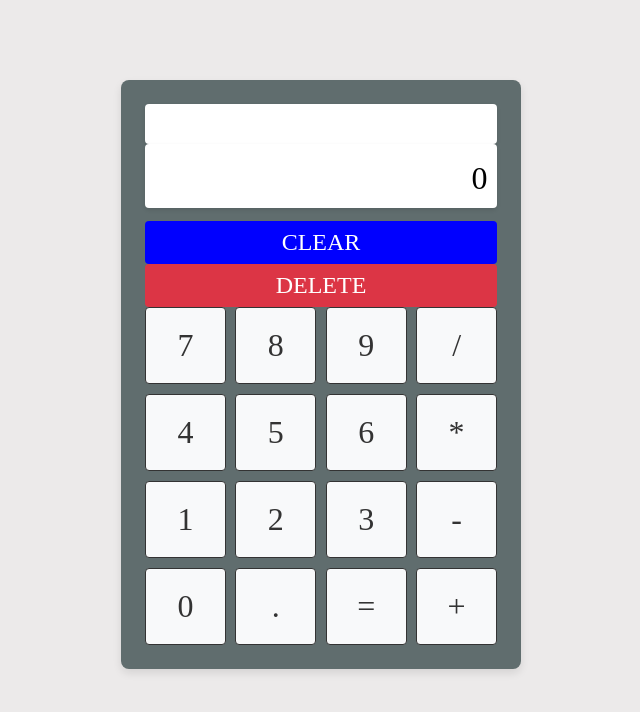
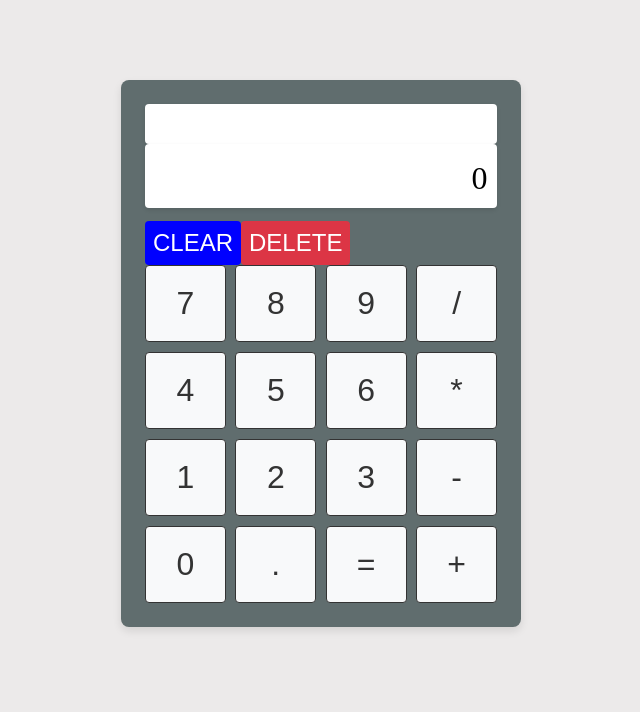
Before and after one commit to sasanedicbn/Calculator-React, a React (Vite) app in the folder Calculator-React/: page / in a window 1280 px wide. Shown: the top 712 px of the page, without its empty margins (319-959 px from the left). Built offline with nearby package versions, Linux system fonts and the light colour scheme; the HTML template or start-up script is replaced by a standard one.

Commit message:
Update code

```diff
--- a/Calculator-React/src/Calculator.tsx
+++ b/Calculator-React/src/Calculator.tsx
@@ -15,8 +15,14 @@ function Calculator() {
     setFirstOperand((prev) => prev + value);
   };
 
-  const chooseOperator = (e: MouseEvent<HTMLDivElement>) => {
-    const value =  (e.target as HTMLDivElement).textContent;
+  const clearOperands = () => {
+    setFirstOperand("0");
+    setSecondOperand("");
+    setOperation("");
+  };
+
+  const chooseOperator = (e) => {
+    const value = e.target.textContent;
 
     if (!firstOperand) return;
 
@@ -75,17 +81,12 @@ function Calculator() {
     }
   };
 
-  const clearOperands = () => {
-    setFirstOperand("0");
-    setSecondOperand("");
-    setOperation("");
-  };
 
   const deleteOperand = () => {
     if (firstOperand !== "0") {
       setFirstOperand((prev) => {
-        const Result = prev.slice(0, -1);
-        return Result === "" ? "0" : Result;
+        const result = prev.slice(0, -1);
+        return result === "" ? "0" : result;
       });
     }
   };
@@ -102,62 +103,62 @@ function Calculator() {
         </div>
 
         <div className="clearDelete">
-          <div className="clearBtn" onClick={clearOperands}>
+          <button className="clearBtn" onClick={clearOperands}>
             CLEAR
-          </div>
-          <div className="deleteBtn" onClick={deleteOperand}>
+          </button>
+          <button className="deleteBtn" onClick={deleteOperand}>
             DELETE
-          </div>
+          </button>
         </div>
         <div className="buttons">
-          <div onClick={chooseNumber} className="numberBtn">
+          <button onClick={chooseNumber} className="numberBtn">
             7
-          </div>
-          <div onClick={chooseNumber} className="numberBtn">
+          </button>
+          <button onClick={chooseNumber} className="numberBtn">
             8
-          </div>
-          <div onClick={chooseNumber} className="numberBtn">
+          </button>
+          <button onClick={chooseNumber} className="numberBtn">
             9
-          </div>
-          <div onClick={(e) => chooseOperator(e)} className="operatorBtn">
+          </button>
+          <button onClick={chooseOperator} className="operatorBtn">
             /
-          </div>
-          <div onClick={chooseNumber} className="numberBtn">
+          </button>
+          <button onClick={chooseNumber} className="numberBtn">
             4
-          </div>
-          <div onClick={chooseNumber} className="numberBtn">
+          </button>
+          <button onClick={chooseNumber} className="numberBtn">
             5
-          </div>
-          <div onClick={chooseNumber} className="numberBtn">
+          </button>
+          <button onClick={chooseNumber} className="numberBtn">
             6
-          </div>
-          <div onClick={chooseOperator} className="operatorBtn">
+          </button>
+          <button onClick={chooseOperator} className="operatorBtn">
             *
-          </div>
-          <div onClick={chooseNumber} className="numberBtn">
+          </button>
+          <button onClick={chooseNumber} className="numberBtn">
             1
-          </div>
-          <div onClick={chooseNumber} className="numberBtn">
+          </button>
+          <button onClick={chooseNumber} className="numberBtn">
             2
-          </div>
-          <div onClick={chooseNumber} className="numberBtn">
+          </button>
+          <button onClick={chooseNumber} className="numberBtn">
             3
-          </div>
-          <div onClick={chooseOperator} className="operatorBtn">
+          </button>
+          <button onClick={chooseOperator} className="operatorBtn">
             -
-          </div>
-          <div onClick={chooseNumber} className="numberBtn">
+          </button>
+          <button onClick={chooseNumber} className="numberBtn">
             0
-          </div>
-          <div onClick={chooseDot} className="dotBtn">
+          </button>
+          <button onClick={chooseDot} className="dotBtn">
             .
-          </div>
-          <div onClick={chooseEquals} className="equalBtn">
+          </button>
+          <button onClick={chooseEquals} className="equalBtn">
             =
-          </div>
-          <div onClick={chooseOperator} className="operatorBtn">
+          </button>
+          <button onClick={chooseOperator} className="operatorBtn">
             +
-          </div>
+          </button>
         </div>
       </div>
     </>
```
